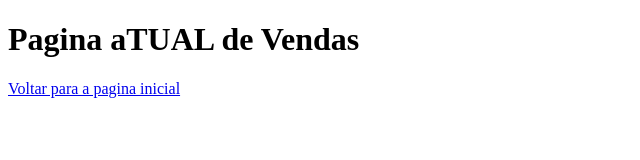
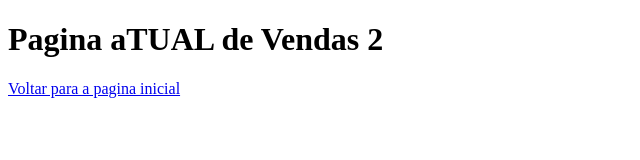
Before and after one commit to dilnetdev/aulagithub, a plain HTML site: page vendas.html in a window 1280 px wide. Shown: the full height of the page, 0-640 px from the left. Drawn offline with Linux system fonts and the light colour scheme.

Commit message:
Update vendas.html

```diff
--- a/vendas.html
+++ b/vendas.html
@@ -7,7 +7,7 @@
     <title>Document</title>
 </head>
 <body>
-    <h1> Pagina aTUAL de Vendas</h1>
+    <h1> Pagina aTUAL de Vendas 2</h1>
 
     <a href="index.html"> Voltar para a pagina inicial</a>
 </body>
```
